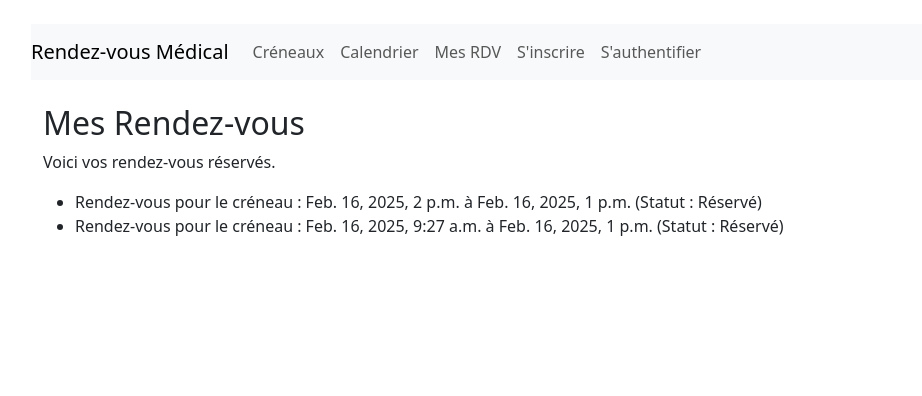
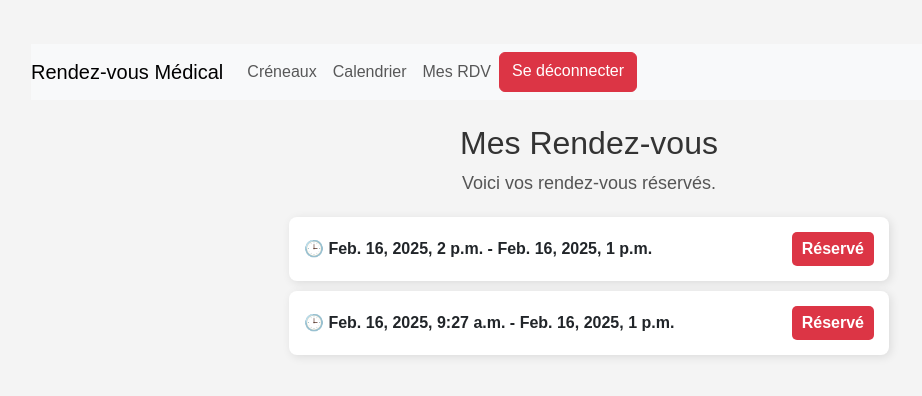
Before and after one commit to Holy-C-afk/Doctor_Appointment, a Django app: page /mes_rdv/ in a window 1280 px wide. Shown: the top 396 px of the page, without its empty margins (51-973 px from the left). Run offline with Django 5.2, Linux system fonts and the light colour scheme; a user stored in the database is signed in; data comes from the database, SQL or seed files in the repository; both versions use the stored data as it was after the commit.

Commit message:
Correct version update

```diff
--- a/Rdv_Medecin/reservations/templates/reservations/base.html
+++ b/Rdv_Medecin/reservations/templates/reservations/base.html
@@ -16,8 +16,13 @@
                 <li class="nav-item"><a class="nav-link" href="/">Créneaux</a></li>
                 <li class="nav-item"><a class="nav-link" href="/calendrier/">Calendrier</a></li>
                 <li class="nav-item"><a class="nav-link" href="/mes_rdv/">Mes RDV</a></li>
+                {% if user.is_authenticated %}
+                <a href="{% url 'logout' %}" class="btn btn-danger">Se déconnecter</a>
+                {% else %}
+                <a href="{% url 'login' %}" class="btn btn-primary">Se connecter</a>
                 <li class="nav-item"><a class="nav-link" href="/inscription/">S'inscrire</a></li>
-                <li class="nav-item"><a class="nav-link" href="/login/">S'authentifier</a></li>
+                {% endif %}
+
             </ul>
         </div>
     </nav>
--- a/Rdv_Medecin/reservations/templates/reservations/mes_rdv.html
+++ b/Rdv_Medecin/reservations/templates/reservations/mes_rdv.html
@@ -3,6 +3,7 @@
 {% block title %}Mes Rendez-vous{% endblock %}
 
 {% block content %}
+  <div class="rdv-page">
     <h2>Mes Rendez-vous</h2>
 
     <p>{{ message }}</p>
@@ -11,11 +12,73 @@
       <ul>
         {% for rdv in rdvs %}
           <li>
-          Rendez-vous pour le créneau : {{ rdv.creneau.start_time }} à {{ rdv.creneau.end_time }}
-          (Statut : {% if rdv.creneau.disponible %}Disponible{% else %}Réservé{% endif %})
+            <span>🕒 {{ rdv.creneau.start_time }} - {{ rdv.creneau.end_time }}</span>
+            <span class="status {% if rdv.creneau.disponible %}disponible{% else %}reserve{% endif %}">
+              {% if rdv.creneau.disponible %}Disponible{% else %}Réservé{% endif %}
+            </span>
           </li>
         {% endfor %}
       </ul>
+    {% else %}
+      <p>Aucun rendez-vous trouvé.</p>
+    {% endif %}
+  </div>
 
-  {% endif %}
+  <style>
+    body {
+        font-family: Arial, sans-serif;
+        background-color: #f4f4f4;
+        margin: 0;
+        padding: 20px;
+    }
+
+    .rdv-page h2 {
+        text-align: center;
+        color: #333;
+    }
+
+    .rdv-page p {
+        text-align: center;
+        font-size: 18px;
+        color: #555;
+    }
+
+    .rdv-page ul {
+        list-style: none;
+        padding: 0;
+        max-width: 600px;
+        margin: 20px auto;
+    }
+
+    .rdv-page li {
+        background: #fff;
+        padding: 15px;
+        margin: 10px 0;
+        border-radius: 8px;
+        box-shadow: 2px 2px 10px rgba(0, 0, 0, 0.1);
+        display: flex;
+        justify-content: space-between;
+        align-items: center;
+    }
+
+    .rdv-page li span {
+        font-weight: bold;
+    }
+
+    .status {
+        padding: 5px 10px;
+        border-radius: 5px;
+        font-weight: bold;
+    }
+
+    .status.disponible {
+        background-color: #28a745;
+        color: white;
+    }
+
+    .status.reserve {
+        background-color: #dc3545;
+        color: white;
+    }
+  </style>
 {% endblock %}
--- a/Rdv_Medecin/reservations/urls.py
+++ b/Rdv_Medecin/reservations/urls.py
@@ -1,11 +1,13 @@
 from django.urls import path
 from . import views
+from .views import logout_view
 
 urlpatterns = [
     path('', views.liste_creneaux, name='liste_creneaux'),
     path('calendrier/', views.calendrier, name='calendrier'),
     path('inscription/', views.registration_view, name='registration'),
     path('login/', views.login_view, name='login'),
+    path('logout/', logout_view, name='logout'),
     path('api/creneaux/', views.api_creneaux, name='api_creneaux'),
     path('reserver/<int:id>/', views.reserver_rdv, name='reserver_rdv'),
     path('mes_rdv/', views.mes_rdv, name='mes_rdv'),
--- a/Rdv_Medecin/reservations/views.py
+++ b/Rdv_Medecin/reservations/views.py
@@ -3,7 +3,7 @@ from django.shortcuts import render, redirect , get_object_or_404
 from django.contrib.auth.decorators import login_required
 from .models import Creneau, RendezVous
 from django.http import JsonResponse
-from django.contrib.auth import login
+from django.contrib.auth import login , logout
 from django.contrib.auth.forms import AuthenticationForm
 from .forms import RendezVousForm
 from .forms import RegistrationForm
@@ -133,3 +133,7 @@ def calendrier(request):
     events_json = json.dumps(events) if events else '[]'  # Assurez-vous que c'est un tableau JSON valide
 
     return render(request, 'reservations/calendrier.html', {'events_json': events_json})
+
+def logout_view(request):
+    logout(request)  # Déconnecte l'utilisateur
+    return render(request, 'reservations/logout.html')  # Affiche la page de déconnexion
```
Also changed, not shown: Rdv_Medecin/reservations/templates/registration/logout.html (added, +12 -0 lines), Rdv_Medecin/reservations/templates/reservations/liste_creneaux.html (+65 -6 lines), Rdv_Medecin/db.sqlite3. Lines whose indentation alone changed are shown as unchanged.
